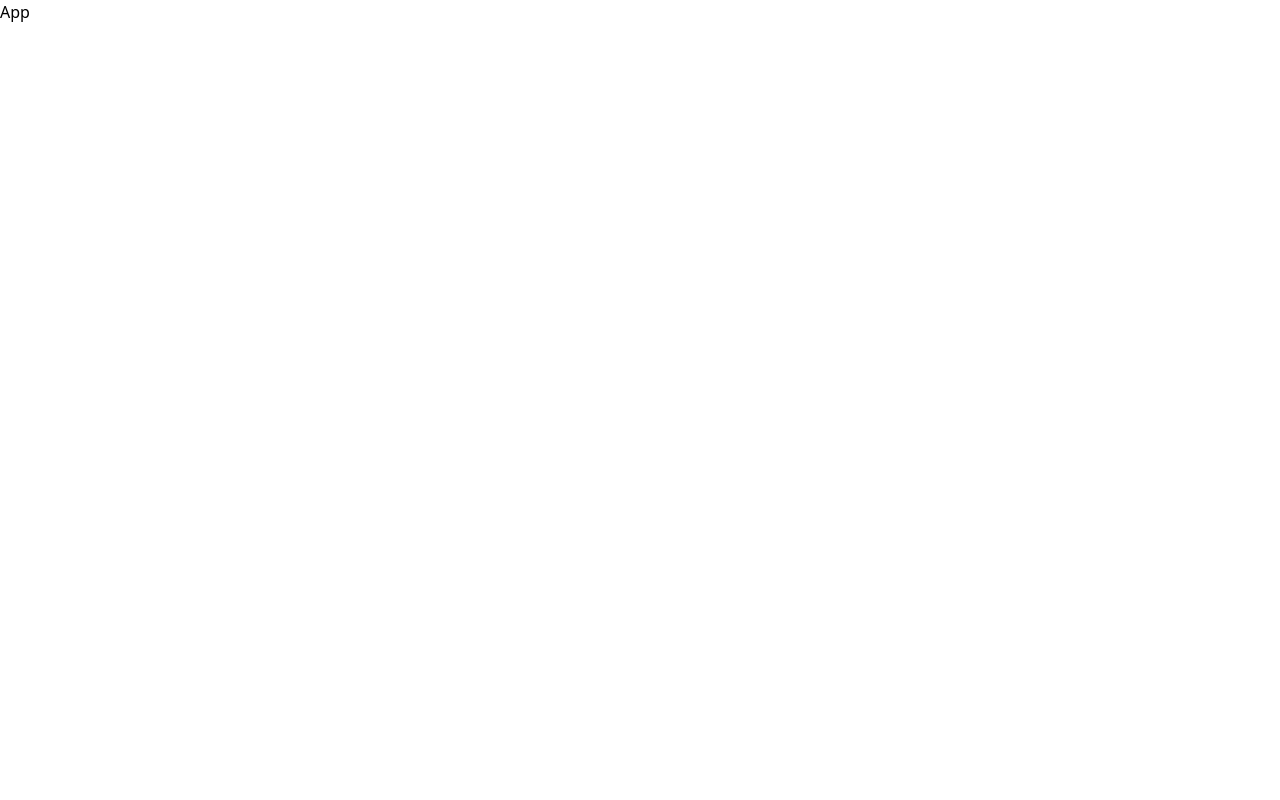
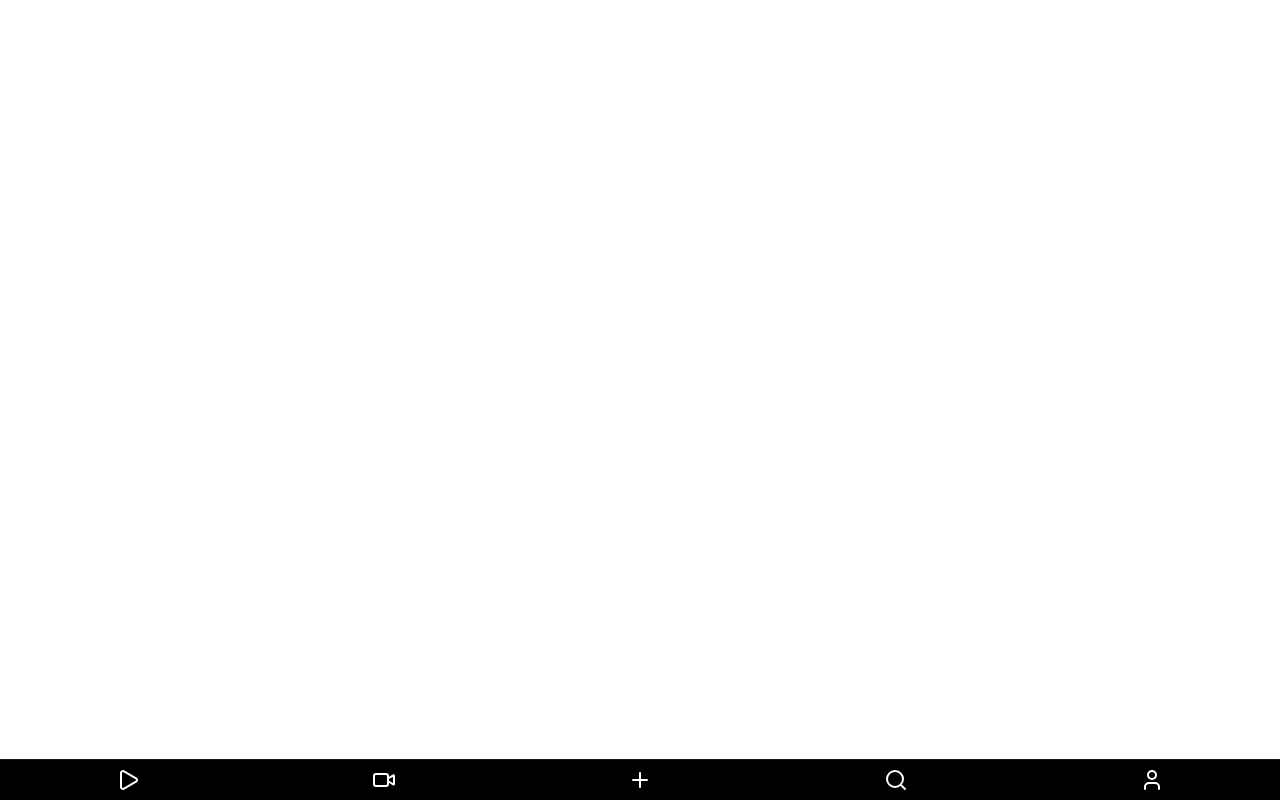
Before and after one commit to TBS96/strmly-video-feed, a React (Vite) app: page / in a window 1280 px wide. Built offline with nearby package versions, Linux system fonts and the light colour scheme.

Commit message:
feat: update App component to render BottomNav
Signed-off-by: TBS96 <9tbs6@proton.me>

```diff
--- a/src/App.jsx
+++ b/src/App.jsx
@@ -1,8 +1,10 @@
-import React from 'react'
+import BottomNav from './components/BottomNav'
 
 const App = () => {
   return (
-    <div>App</div>
+    <div>
+      <BottomNav />
+    </div>
   )
 }
 
```
